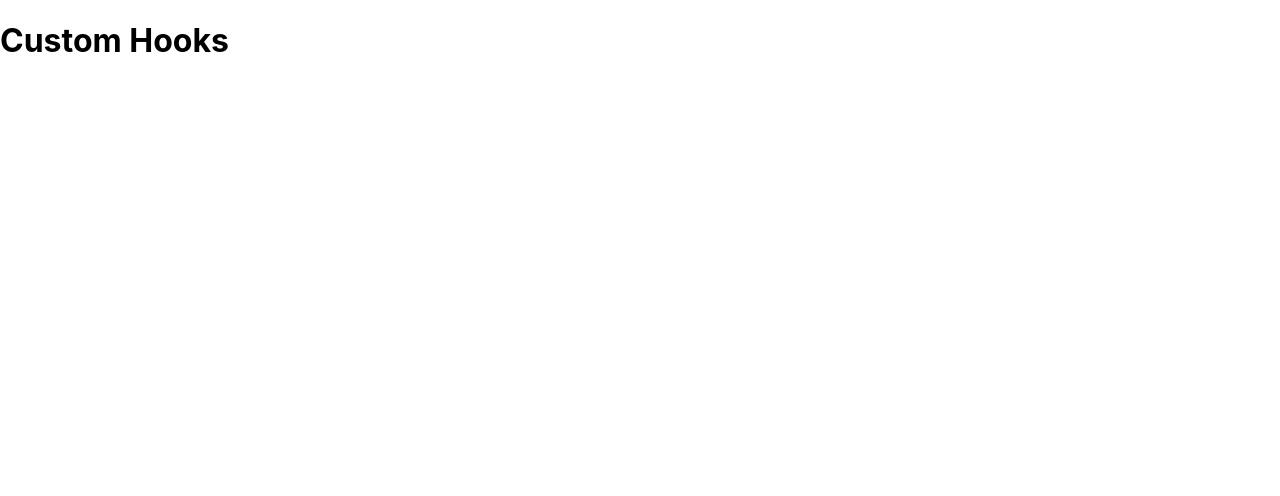
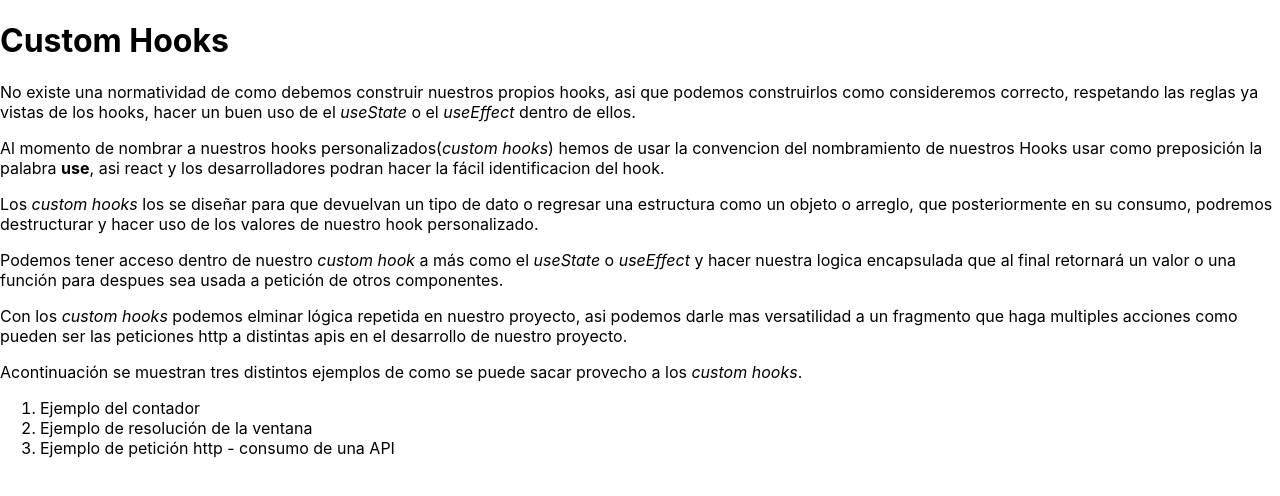
Before and after one commit to icao/curso-react, a React (Create React App) app in the folder 45-custom-hooks/: page / in a window 1280 px wide. Shown: the top 496 px of the page. Built offline with nearby package versions, Linux system fonts and the light colour scheme.

Commit message:
Teoría de los Custom Hooks

```diff
--- a/45-custom-hooks/src/App.js
+++ b/45-custom-hooks/src/App.js
@@ -4,6 +4,50 @@ function App() {
   return (
     <div>
       <h1>Custom Hooks</h1>
+      {/* TODO: explicar aqui en el app, todo acerca de los custom hooks */}
+
+      <p>
+        No existe una normatividad de como debemos construir nuestros propios
+        hooks, asi que podemos construirlos como consideremos correcto,
+        respetando las reglas ya vistas de los hooks, hacer un buen uso de el{' '}
+        <em>useState</em> o el <em>useEffect</em> dentro de ellos.
+      </p>
+
+      <p>
+        Al momento de nombrar a nuestros hooks personalizados(
+        <em>custom hooks</em>) hemos de usar la convencion del nombramiento de
+        nuestros Hooks usar como preposición la palabra <strong>use</strong>,
+        asi react y los desarrolladores podran hacer la fácil identificacion del
+        hook.
+      </p>
+      <p>
+        Los <em>custom hooks</em> los se diseñar para que devuelvan un tipo de
+        dato o regresar una estructura como un objeto o arreglo, que
+        posteriormente en su consumo, podremos destructurar y hacer uso de los
+        valores de nuestro hook personalizado.
+      </p>
+      <p>
+        Podemos tener acceso dentro de nuestro <em>custom hook</em> a más como
+        el <em>useState</em> o <em>useEffect</em> y hacer nuestra logica
+        encapsulada que al final retornará un valor o una función para despues
+        sea usada a petición de otros componentes.
+      </p>
+
+      <p>
+        Con los <em>custom hooks</em> podemos elminar lógica repetida en nuestro
+        proyecto, asi podemos darle mas versatilidad a un fragmento que haga
+        multiples acciones como pueden ser las peticiones http a distintas apis
+        en el desarrollo de nuestro proyecto.
+      </p>
+      <p>
+        Acontinuación se muestran tres distintos ejemplos de como se puede sacar
+        provecho a los <em>custom hooks</em>.
+      </p>
+      <ol>
+        <li>Ejemplo del contador</li>
+        <li>Ejemplo de resolución de la ventana</li>
+        <li>Ejemplo de petición http - consumo de una API</li>
+      </ol>
     </div>
   )
 }
```
Also changed, not shown: 45-custom-hooks/src/components/counter/Counter.css (added), 45-custom-hooks/src/components/counter/Counter.jsx (added).
